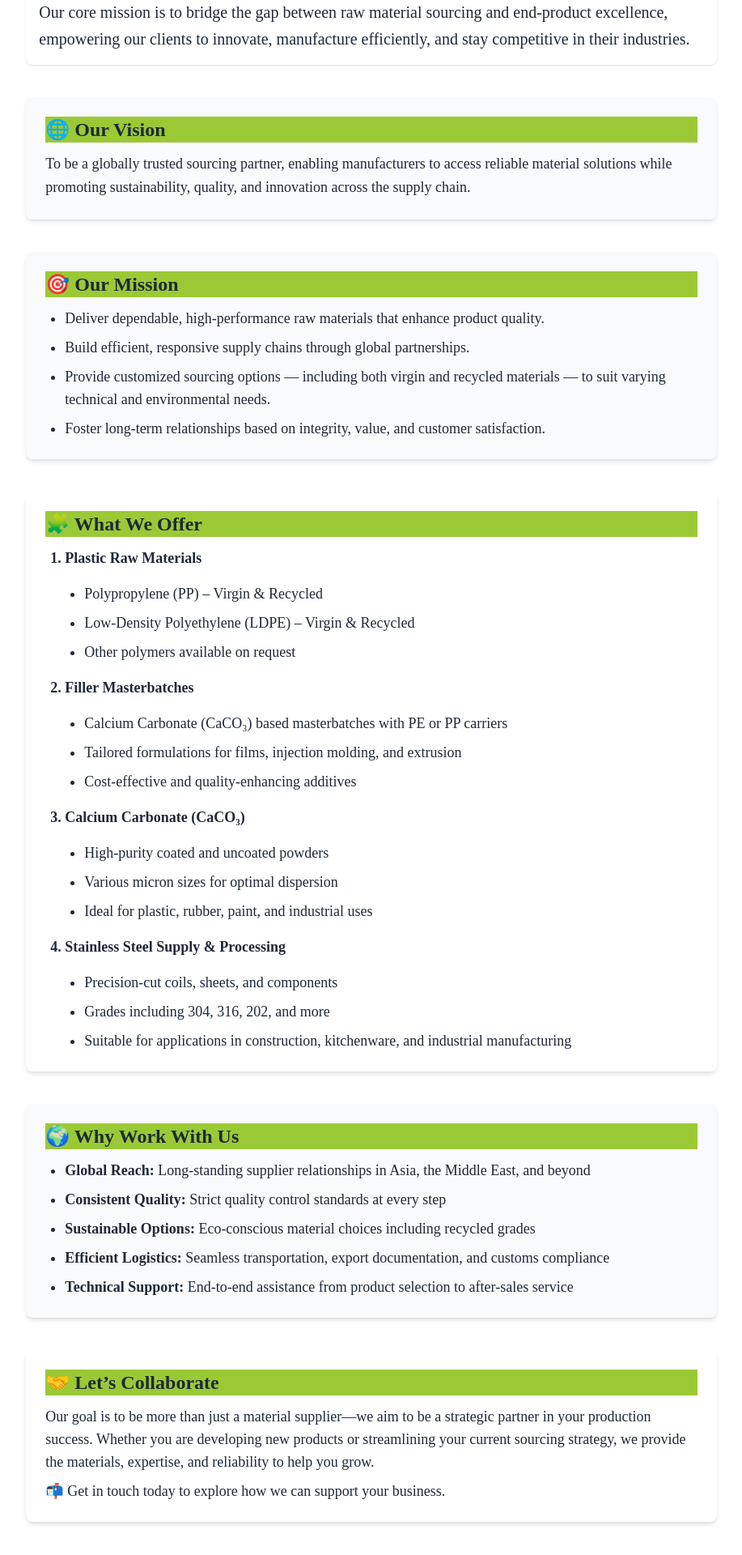
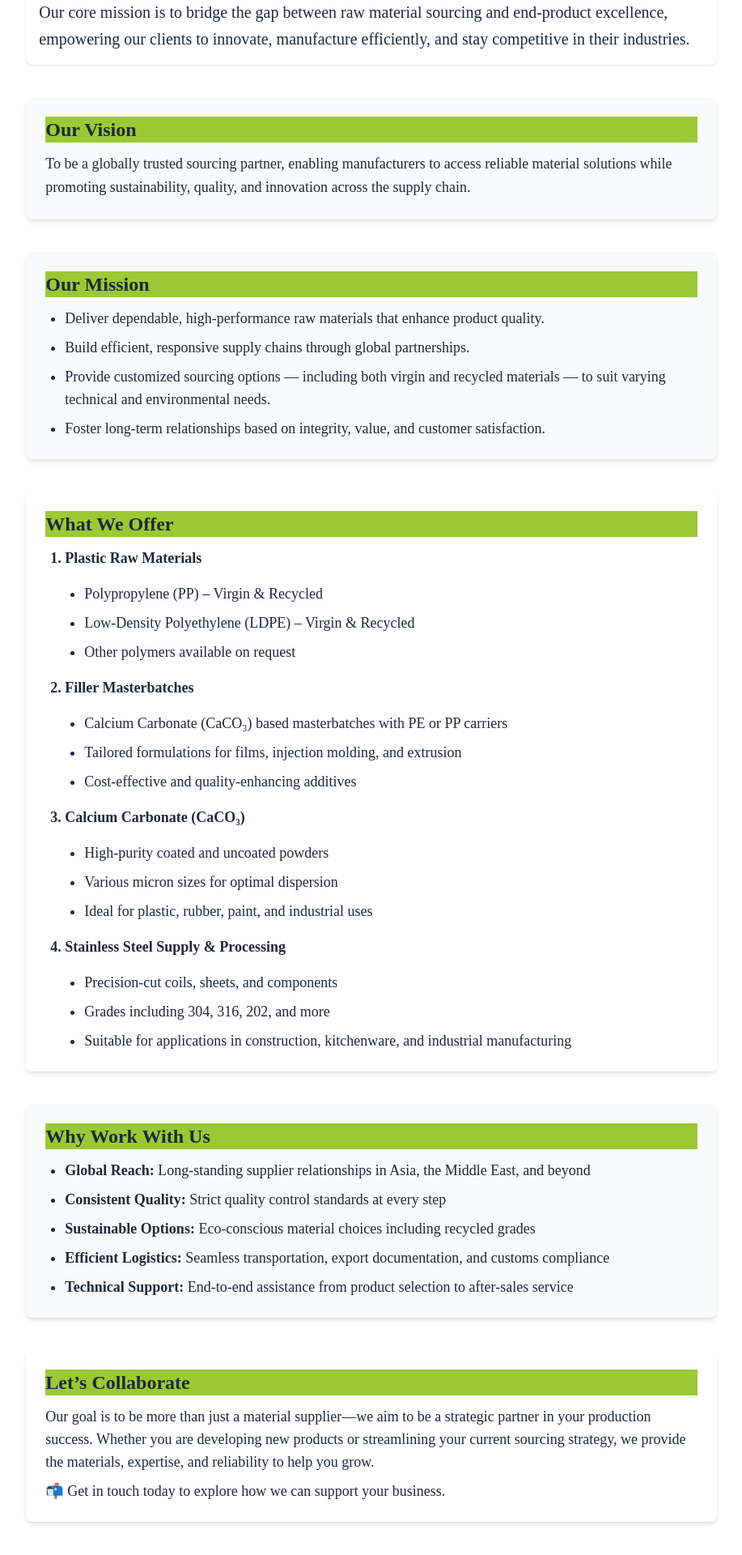
Before and after one commit to atmesh-pandey/Rich-Zone, a React (Vite) app: page /#/about in a window 1280 px wide. Shown: the part 676-2596 px from the top of the page at 81% size, without its empty margins (181-1098 px from the left). Built offline with nearby package versions, Linux system fonts and the light colour scheme; a web font is replaced by a local one.

Commit message:
rem emoji's

```diff
--- a/src/components/About.jsx
+++ b/src/components/About.jsx
@@ -35,7 +35,7 @@ const About = () => {
 
         {/* Vision */}
         <div className="bg-gray-50 p-6 rounded-lg shadow-md">
-          <h1 className="text-2xl font-bold mb-3 bg-[color:#9BC936]">🌐 Our Vision</h1>
+          <h1 className="text-2xl font-bold mb-3 bg-[color:#9BC936]">Our Vision</h1>
           <p className="text-lg leading-relaxed">
             To be a globally trusted sourcing partner, enabling manufacturers to access reliable material solutions while promoting sustainability, quality, and innovation across the supply chain.
           </p>
@@ -43,7 +43,7 @@ const About = () => {
 
         {/* Mission */}
         <div className="bg-gray-50 p-6 rounded-lg shadow-md">
-          <h1 className="text-2xl font-bold mb-3 bg-[color:#9BC936]">🎯 Our Mission</h1>
+          <h1 className="text-2xl font-bold mb-3 bg-[color:#9BC936]">Our Mission</h1>
           <ul className="list-disc pl-6 space-y-2 text-lg">
             <li>Deliver dependable, high-performance raw materials that enhance product quality.</li>
             <li>Build efficient, responsive supply chains through global partnerships.</li>
@@ -54,7 +54,7 @@ const About = () => {
 
         {/* Offerings */}
         <div className="bg-white p-6 rounded-lg shadow-md">
-          <h1 className="text-2xl font-bold mb-3 bg-[color:#9BC936]">🧩 What We Offer</h1>
+          <h1 className="text-2xl font-bold mb-3 bg-[color:#9BC936]">What We Offer</h1>
           <ol className="list-decimal pl-6 text-lg space-y-4">
             <li className="font-bold">Plastic Raw Materials</li>
             <ul className="list-disc pl-6 space-y-2">
@@ -85,7 +85,7 @@ const About = () => {
 
         {/* Why Work With Us */}
         <div className="bg-gray-50 p-6 rounded-lg shadow-md">
-          <h1 className="text-2xl font-bold mb-3 bg-[color:#9BC936]">🌍 Why Work With Us</h1>
+          <h1 className="text-2xl font-bold mb-3 bg-[color:#9BC936]">Why Work With Us</h1>
           <ul className="list-disc pl-6 space-y-2 text-lg">
             <li><strong>Global Reach:</strong> Long-standing supplier relationships in Asia, the Middle East, and beyond</li>
             <li><strong>Consistent Quality:</strong> Strict quality control standards at every step</li>
@@ -97,7 +97,7 @@ const About = () => {
 
         {/* Collaboration */}
         <div className="bg-white p-6 rounded-lg shadow-md">
-          <h1 className="text-2xl font-bold mb-3 bg-[color:#9BC936]">🤝 Let’s Collaborate</h1>
+          <h1 className="text-2xl font-bold mb-3 bg-[color:#9BC936]">Let’s Collaborate</h1>
           <p className="text-lg mb-2">
             Our goal is to be more than just a material supplier—we aim to be a strategic partner in your production success.
             Whether you are developing new products or streamlining your current sourcing strategy, we provide the materials, expertise, and reliability to help you grow.
```
